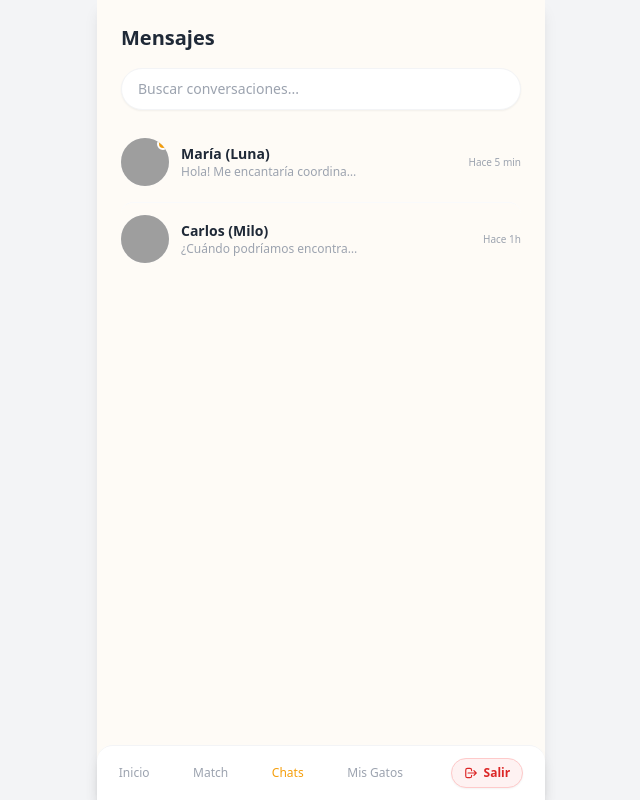
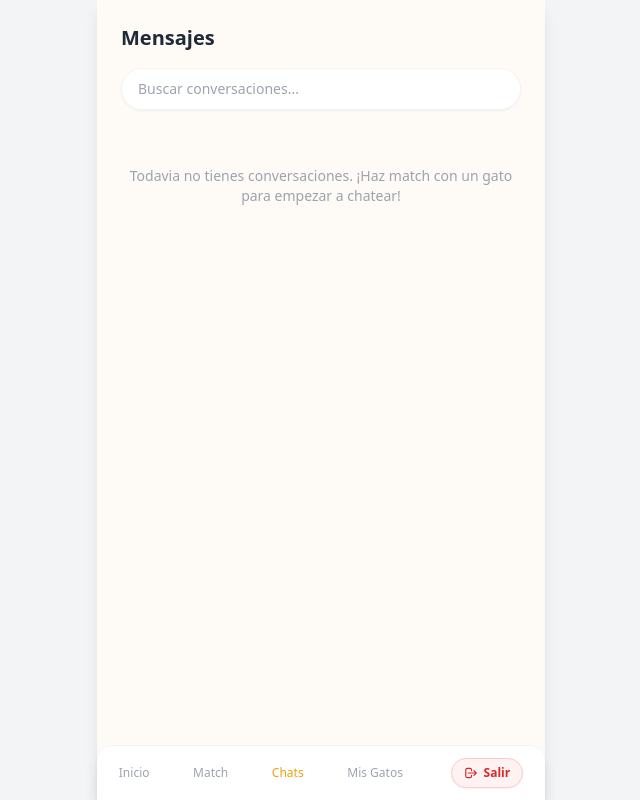
Before and after one commit to rrodriguezhe/mewtual, a Django app: page /chat/mensajes/ in a window 1280 px wide. Shown: the whole page, without its empty margins (319-959 px from the left). Run offline with Django 5.2, Linux system fonts and the light colour scheme; the visitor is signed in with stand-in values (Sample User, id 1); data comes from the database, SQL or seed files in the repository; data that the repository does not hold is empty; some libraries are stand-ins or nearby versions; grey boxes are pictures that could not be loaded.

Commit message:
Add files via upload
Cambios en chat para que se ordenen de mas reciente, valida que el usuario solo vea el chat en el que participa dicho usuario y revisa cada 3 segundos para ver si hay actualizaciones

```diff
--- a/Final-Project/backend/chat/templates/chat/lista_chats.html
+++ b/Final-Project/backend/chat/templates/chat/lista_chats.html
@@ -15,36 +15,46 @@
         <h1 class="text-xl font-bold text-gray-800 mb-4">Mensajes</h1>
 
         <div class="mb-4">
-            <input type="text" placeholder="Buscar conversaciones..." class="w-full px-4 py-2.5 rounded-full border border-gray-100 focus:outline-none focus:border-brandOrange bg-white shadow-sm text-sm">
+            <input type="text" id="buscador" placeholder="Buscar conversaciones..."
+                   class="w-full px-4 py-2.5 rounded-full border border-gray-100 focus:outline-none focus:border-brandOrange bg-white shadow-sm text-sm">
         </div>
 
-        <div class="space-y-1 divide-y divide-gray-50 overflow-y-auto">
-            <a href="{% url 'chat:chat_individual' chat_id=1 %}" class="flex items-center justify-between py-3 hover:bg-white hover:px-2 rounded-xl transition">
+        <div class="space-y-1 divide-y divide-gray-50 overflow-y-auto" id="lista-conversaciones">
+            {% for item in chats_data %}
+            <a href="{% url 'chat:chat_individual' chat_id=item.chat.id %}"
+               class="chat-item flex items-center justify-between py-3 hover:bg-white hover:px-2 rounded-xl transition"
+               data-nombre="{{ item.otro_usuario.first_name|default:item.otro_usuario.username }} {{ item.otro_gato.nombre }}">
                 <div class="flex items-center space-x-3">
                     <div class="w-12 h-12 rounded-full bg-gray-200 overflow-hidden relative">
+                        {% if item.otro_gato.foto %}
+                            <img src="{{ item.otro_gato.foto.url }}" class="object-cover w-full h-full">
+                        {% else %}
                             <img src="https://placekitten.com/100/100" class="object-cover w-full h-full">
-                        <span class="absolute top-0 right-0 w-3 h-3 bg-brandOrange rounded-full border-2 border-white"></span>
+                        {% endif %}
                     </div>
                     <div>
-                        <h4 class="font-bold text-sm text-gray-800">María (Luna)</h4>
-                        <p class="text-xs text-gray-400 truncate max-w-[180px]">Hola! Me encantaría coordinar una cita</p>
+                        <h4 class="font-bold text-sm text-gray-800">
+                            {{ item.otro_usuario.first_name|default:item.otro_usuario.username }}
+                            ({{ item.otro_gato.nombre }})
+                        </h4>
+                        <p class="text-xs text-gray-400 truncate max-w-[180px]">
+                            {% if item.ultimo_mensaje %}
+                                {{ item.ultimo_mensaje.contenido }}
+                            {% else %}
+                                Es un match! Envia el primer mensaje
+                            {% endif %}
+                        </p>
                     </div>
                 </div>
-                <span class="text-[10px] text-gray-400 whitespace-nowrap">Hace 5 min</span>
+                <span class="text-[10px] text-gray-400 whitespace-nowrap">
+                    {% if item.ultimo_mensaje %}Hace {{ item.ultimo_mensaje.fecha_envio|timesince }}{% endif %}
+                </span>
             </a>
-
-            <a href="{% url 'chat:chat_individual' chat_id=2 %}" class="flex items-center justify-between py-3 hover:bg-white hover:px-2 rounded-xl transition">
-                <div class="flex items-center space-x-3">
-                    <div class="w-12 h-12 rounded-full bg-gray-200 overflow-hidden">
-                        <img src="https://placekitten.com/101/101" class="object-cover w-full h-full">
+            {% empty %}
+            <div class="text-center text-gray-400 text-sm py-10">
+                Todavia no tienes conversaciones. ¡Haz match con un gato para empezar a chatear!
             </div>
-                    <div>
-                        <h4 class="font-bold text-sm text-gray-800">Carlos (Milo)</h4>
-                        <p class="text-xs text-gray-400 truncate max-w-[180px]">¿Cuándo podríamos encontrarnos?</p>
-                    </div>
-                </div>
-                <span class="text-[10px] text-gray-400 whitespace-nowrap">Hace 1h</span>
-            </a>
+            {% endfor %}
         </div>
 
         <div class="absolute bottom-0 left-0 right-0 bg-white border-t border-gray-100 py-3 flex justify-around items-center shadow-lg rounded-t-2xl">
@@ -62,7 +72,7 @@
             </a>
             <a href="{% url 'users:logout' %}"
                class="flex items-center gap-1.5 bg-red-50 text-red-600 hover:bg-red-500 hover:text-white px-3 py-1.5 rounded-full text-xs font-semibold border border-red-200 transition duration-200 shadow-sm transform active:scale-95 ml-1"
-       title="Cerrar sesión">
+               title="Cerrar sesion">
                 <svg class="w-3.5 h-3.5 flex-shrink-0" fill="none" stroke="currentColor" viewBox="0 0 24 24">
                     <path stroke-linecap="round" stroke-linejoin="round" stroke-width="2" d="M17 16l4-4m0 0l-4-4m4 4H7m6 4v1a3 3 0 01-3 3H6a3 3 0 01-3-3V7a3 3 0 013-3h4a3 3 0 013 3v1"></path>
                 </svg>
@@ -70,5 +80,16 @@
             </a>
         </div>
     </div>
+
+    <script>
+        const buscador = document.getElementById('buscador');
+        buscador.addEventListener('input', () => {
+            const filtro = buscador.value.trim().toLowerCase();
+            document.querySelectorAll('.chat-item').forEach(item => {
+                const nombre = item.dataset.nombre.toLowerCase();
+                item.style.display = nombre.includes(filtro) ? '' : 'none';
+            });
+        });
+    </script>
 </body>
 </html>
--- a/Final-Project/backend/chat/urls.py
+++ b/Final-Project/backend/chat/urls.py
@@ -24,4 +24,6 @@ urlpatterns = [
     path("", include(router.urls)),
     path('mensajes/', views.lista_chats, name='lista_chats'),
     path('mensajes/<int:chat_id>/', views.chat_individual, name='chat_individual'),
+    path('mensajes/<int:chat_id>/enviar/', views.enviar_mensaje, name='enviar_mensaje'),
+    path('mensajes/<int:chat_id>/nuevos/', views.mensajes_nuevos, name='mensajes_nuevos'),
 ]
--- a/Final-Project/backend/chat/views.py
+++ b/Final-Project/backend/chat/views.py
@@ -1,11 +1,16 @@
 from rest_framework import viewsets
-from django.shortcuts import render
+from django.shortcuts import render, get_object_or_404
+from django.contrib.auth.decorators import login_required
+from django.views.decorators.http import require_POST
+from django.http import JsonResponse
+from django.db.models import Q, Max
+from django.utils import timezone
+
 from .models import Chat, Message
 from .serializers import (
     ChatSerializer,
     MessageSerializer
 )
-from django.contrib.auth.decorators import login_required
 
 
 class ChatViewSet(viewsets.ModelViewSet):
@@ -18,11 +23,98 @@ class MessageViewSet(viewsets.ModelViewSet):
     serializer_class = MessageSerializer
 
 
+def _chats_de_usuario(user):
+    """Chats en los que el usuario participa a traves de alguno de sus gatos."""
+    return Chat.objects.filter(
+        Q(match__gato_emisor__owner=user) | Q(match__gato_receptor__owner=user)
+    ).select_related(
+        "match",
+        "match__gato_emisor",
+        "match__gato_receptor",
+        "match__gato_emisor__owner",
+        "match__gato_receptor__owner",
+    ).distinct()
+
+
+def _otro_gato(chat, user):
+    """Devuelve el gato de la otra persona dentro del match de este chat."""
+    match = chat.match
+    if match.gato_emisor.owner_id == user.id:
+        return match.gato_receptor
+    return match.gato_emisor
+
+
 @login_required
 def lista_chats(request):
-    return render(request, 'chat/lista_chats.html')
+    chats = _chats_de_usuario(request.user).annotate(
+        ultimo_mensaje_fecha=Max("message__fecha_envio")
+    ).order_by("-ultimo_mensaje_fecha", "-creado_en")
+
+    chats_data = []
+    for chat in chats:
+        otro_gato = _otro_gato(chat, request.user)
+        ultimo_mensaje = chat.message_set.order_by("-fecha_envio").first()
+        chats_data.append({
+            "chat": chat,
+            "otro_gato": otro_gato,
+            "otro_usuario": otro_gato.owner,
+            "ultimo_mensaje": ultimo_mensaje,
+        })
+
+    return render(request, "chat/lista_chats.html", {"chats_data": chats_data})
 
 
 @login_required
 def chat_individual(request, chat_id):
-    return render(request, 'chat/chat_individual.html')
+    chat = get_object_or_404(_chats_de_usuario(request.user), id=chat_id)
+    otro_gato = _otro_gato(chat, request.user)
+    mensajes = chat.message_set.select_related("remitente").order_by("fecha_envio")
+
+    return render(request, "chat/chat_individual.html", {
+        "chat": chat,
+        "otro_gato": otro_gato,
+        "otro_usuario": otro_gato.owner,
+        "mensajes": mensajes,
+    })
+
+
+@login_required
+@require_POST
+def enviar_mensaje(request, chat_id):
+    chat = get_object_or_404(_chats_de_usuario(request.user), id=chat_id)
+    contenido = request.POST.get("contenido", "").strip()
+
+    if not contenido:
+        return JsonResponse({"error": "El mensaje no puede estar vacio"}, status=400)
+
+    mensaje = Message.objects.create(
+        chat=chat,
+        remitente=request.user,
+        contenido=contenido,
+    )
+
+    return JsonResponse({
+        "id": mensaje.id,
+        "contenido": mensaje.contenido,
+        "remitente_id": mensaje.remitente_id,
+        "fecha_envio": timezone.localtime(mensaje.fecha_envio).strftime("%H:%M"),
+    })
+
+
+@login_required
+def mensajes_nuevos(request, chat_id):
+    """Usado por polling en el front para traer mensajes despues de cierto id."""
+    chat = get_object_or_404(_chats_de_usuario(request.user), id=chat_id)
+    desde_id = request.GET.get("desde_id", 0)
+
+    mensajes = chat.message_set.filter(id__gt=desde_id).order_by("fecha_envio")
+
+    data = [{
+        "id": m.id,
+        "contenido": m.contenido,
+        "remitente_id": m.remitente_id,
+        "es_mio": m.remitente_id == request.user.id,
+        "fecha_envio": timezone.localtime(m.fecha_envio).strftime("%H:%M"),
+    } for m in mensajes]
+
+    return JsonResponse({"mensajes": data})
```
Also changed, not shown: Final-Project/backend/chat/templates/chat/chat_individual.html (+114 -43 lines). Lines whose indentation alone changed are shown as unchanged.
